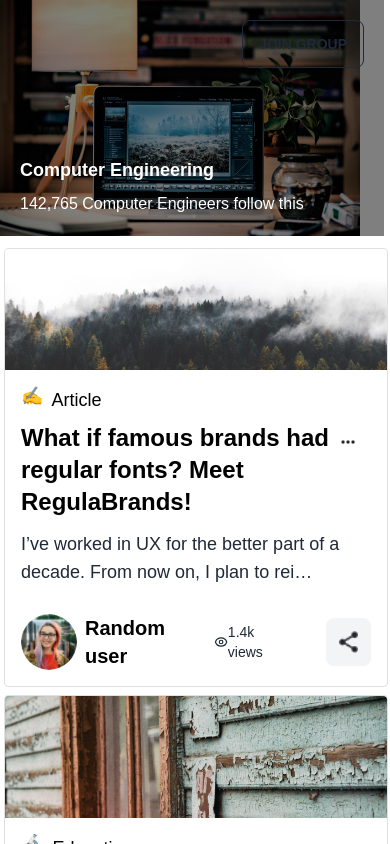
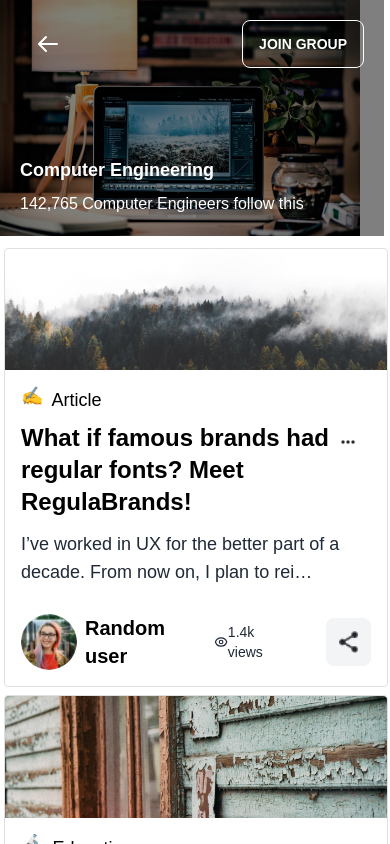
Before and after one commit to mahfuzswaron/ATG-World, a React (Vite) app: page / in a window 390 px wide. Shown: the top 844 px of the page. Built offline with nearby package versions, Linux system fonts and the light colour scheme.

Commit message:
back icon added

```diff
--- a/src/components/HomePage/Banner.jsx
+++ b/src/components/HomePage/Banner.jsx
@@ -10,7 +10,12 @@ const Banner = () => {
             </figure>
             <div className='absolute w-full h-full top-0 bg-black/[.5] '></div>
 
-            <button className="lg:hidden btn btn-outline btn-transperant absolute top-5 right-5 z-1">Join Group</button>
+            <button className="lg:hidden text-white btn btn-outline btn-transperant absolute top-5 right-5 z-1">Join Group</button>
+
+            <button className="lg:hidden text-white border-none btn btn-outline btn-transperant absolute top-5 left-5 z-1"><svg xmlns="http://www.w3.org/2000/svg" className="h-6 w-6" fill="none" viewBox="0 0 24 24" stroke="currentColor" strokeWidth={2}>
+                <path strokeLinecap="round" strokeLinejoin="round" d="M10 19l-7-7m0 0l7-7m-7 7h18" />
+            </svg></button>
+
             <div className='absolute lg:bottom-14 bottom-5 lg:left-52 left-5 text-white'>
                 <h1 className='lg:text-4xl text-lg font-bold'>
                     Computer Engineering
```
